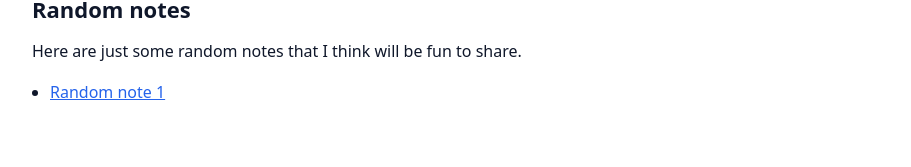
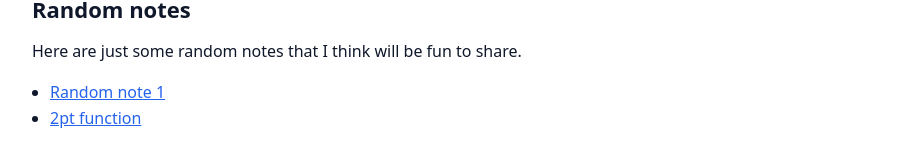
Before and after one commit to ruihuafan/ruihuafan.github.io, a Jekyll site: the page built from misc.md, in a window 1280 px wide. Shown: the part 504-671 px from the top of the page, without its empty margins (184-1095 px from the left). Built offline with Jekyll 4.4.1, drawn with Linux system fonts in a browser that asks for light colours.

Commit message:
add pdf note

```diff
--- a/misc.md
+++ b/misc.md
@@ -25,3 +25,4 @@ Here are some of my notes taken from courses that I have taken.
 Here are just some random notes that I think will be fun to share.
 
 - [Random note 1](/notes/readings/test.md)
+- [2pt function](/notes/2pt_function.pdf)
```
